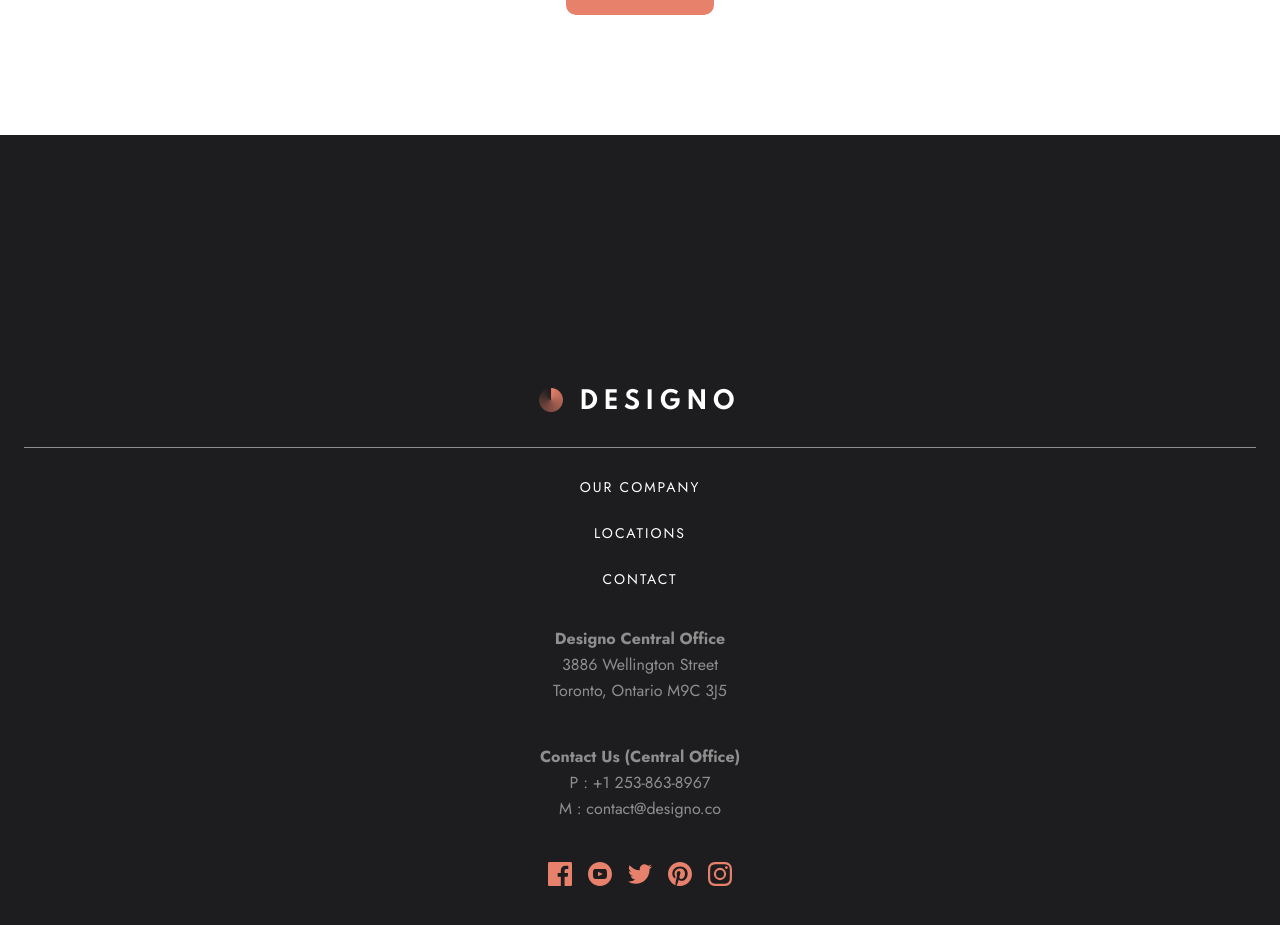
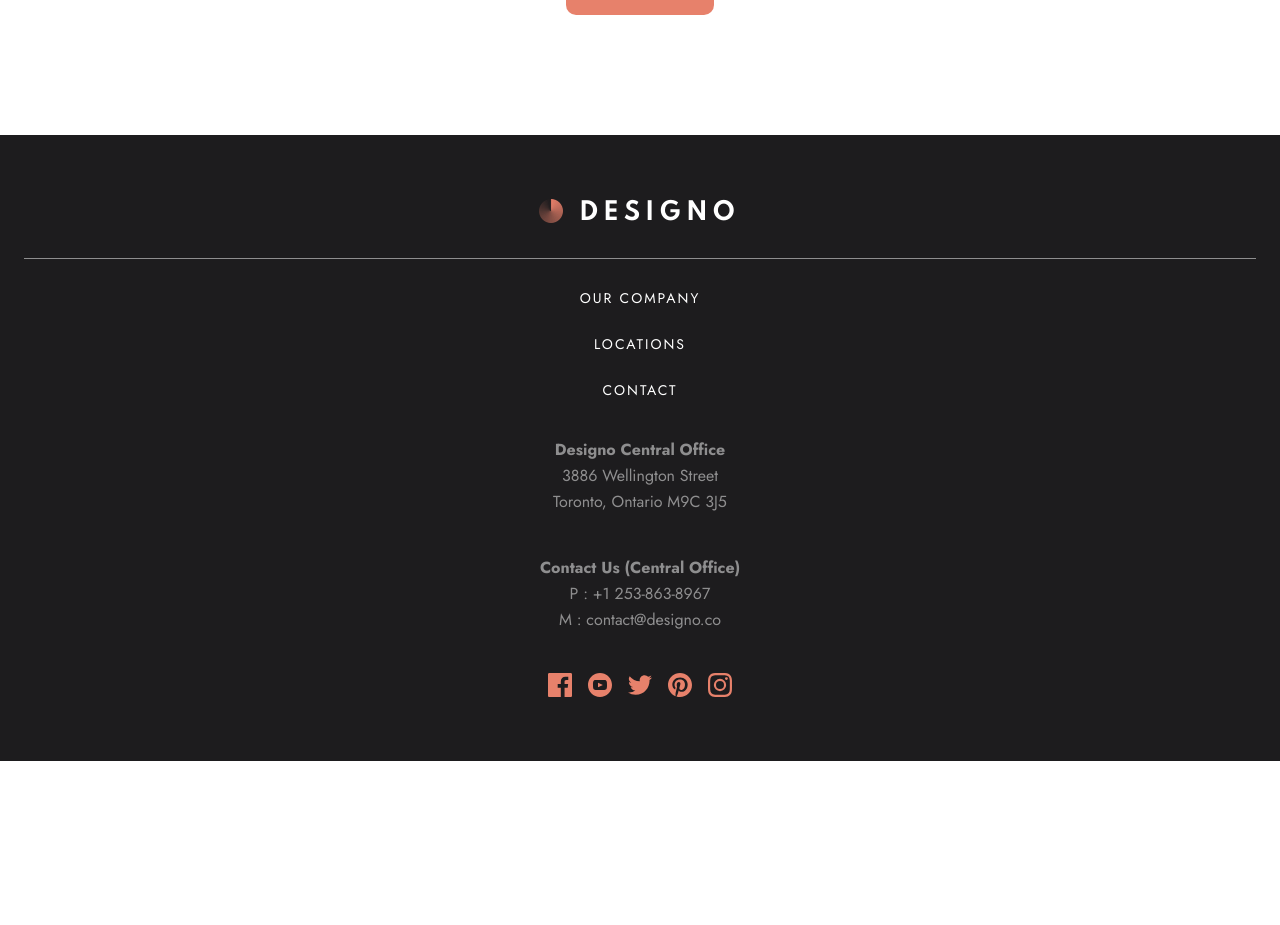
Before and after one commit to presh-031/designo, a Next.js app: page /contact in a window 1280 px wide. Shown: the part 2120-3045 px from the top of the page. After the commit the page ends 2881 px from the top, so only its background shows below. Built offline with nearby package versions, Linux system fonts and the light colour scheme.

Commit message:
fix: adjusted padding for footer in contact page

```diff
--- a/components/Footer.tsx
+++ b/components/Footer.tsx
@@ -1,16 +1,23 @@
 import Image from "next/image";
-
-import logo from "../assets/shared/desktop/logo-light.png";
-
 import Link from "next/link";
+import { useRouter } from "next/router";
 import facebook from "../assets/shared/desktop/icon-facebook.svg";
 import instagram from "../assets/shared/desktop/icon-instagram.svg";
 import pinterest from "../assets/shared/desktop/icon-pinterest.svg";
 import twitter from "../assets/shared/desktop/icon-twitter.svg";
 import youtube from "../assets/shared/desktop/icon-youtube.svg";
+import logo from "../assets/shared/desktop/logo-light.png";
+
 const Footer = () => {
+  const router = useRouter();
+  const isContactPage = router.pathname === "/contact";
+
   return (
-    <footer className="bg-black px-[2.4rem] pt-[25.35rem] text-center  font-normal text-white">
+    <footer
+      className={`bg-black px-[2.4rem] ${
+        isContactPage ? "pt-[6.4rem]" : "pt-[25.35rem]"
+      } text-center  font-normal text-white`}
+    >
       <div>
         {/* <div className="mb-[3.2rem] border-b-[1px] border-white border-opacity-50"> */}
         <Link
@@ -24,7 +31,7 @@ const Footer = () => {
             width={202}
             height={27}
           />
-        </Link>{" "}
+        </Link>
         <ul className=" flex flex-col gap-[3.2rem] text-[1.4rem]  font-normal leading-[1.4rem] tracking-[0.2rem]">
           <li>
             <Link href="/about">OUR COMPANY</Link>
```
